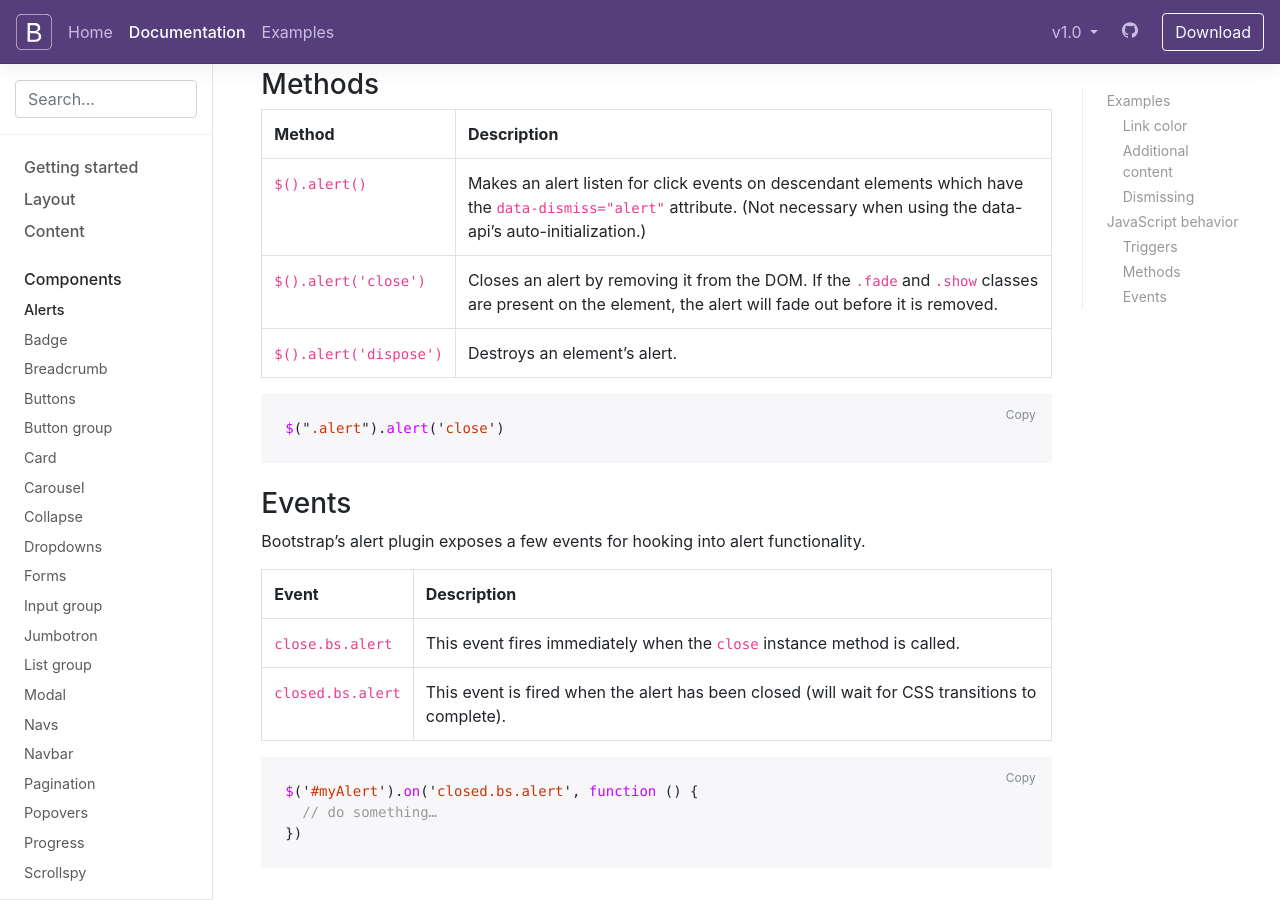
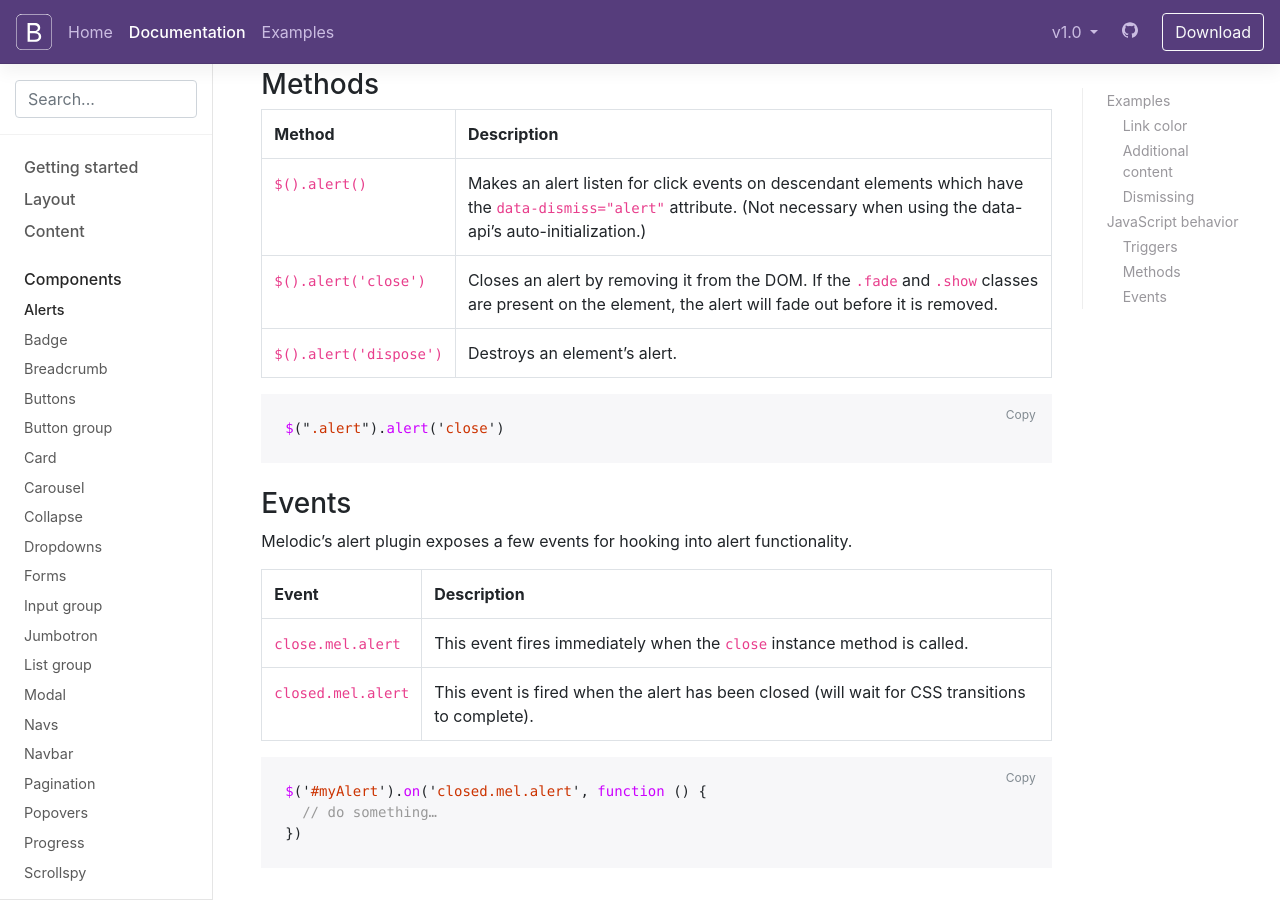
Before and after one commit to arielkirkwood/melodic-web, a Jekyll site: the page built from docs/4.0/components/alerts.md, in a window 1280 px wide and 900 px high, scrolled down 4765 px. Built offline with Jekyll 4.4.1, drawn with Linux system fonts in a browser that asks for light colours; nearby versions of some CDN libraries; comment, search, counter and statistics services are not loaded; the table of contents is made by our own code; some of the changed text lies outside the part shown.

Commit message:
Update Components/Alerts page

```diff
--- a/docs/4.0/components/alerts.md
+++ b/docs/4.0/components/alerts.md
@@ -49,7 +49,7 @@
 
 Using the alert JavaScript plugin, it's possible to dismiss any alert inline. Here's how:
 
-- Be sure you've loaded the alert plugin, or the compiled Bootstrap JavaScript.
+- Be sure you've loaded the alert plugin, or the compiled Melodic JavaScript.
 - If you're building our JavaScript from source, it [requires `util.js`]({{ site.baseurl }}/docs/{{ site.docs_version }}/getting-started/javascript/#util). The compiled version includes this.
 - Add a dismiss button and the `.alert-dismissible` class, which adds extra padding to the right of the alert and positions the `.close` button.
 - On the dismiss button, add the `data-dismiss="alert"` attribute, which triggers the JavaScript functionality. Be sure to use the `<button>` element with it for proper behavior across all devices.
@@ -98,15 +98,15 @@
 
 ### Events
 
-Bootstrap's alert plugin exposes a few events for hooking into alert functionality.
+Melodic's alert plugin exposes a few events for hooking into alert functionality.
 
 | Event | Description |
 | --- | --- |
-| `close.bs.alert` | This event fires immediately when the <code>close</code> instance method is called. |
-| `closed.bs.alert` | This event is fired when the alert has been closed (will wait for CSS transitions to complete). |
+| `close.mel.alert` | This event fires immediately when the <code>close</code> instance method is called. |
+| `closed.mel.alert` | This event is fired when the alert has been closed (will wait for CSS transitions to complete). |
 
 {% highlight js %}
-$('#myAlert').on('closed.bs.alert', function () {
+$('#myAlert').on('closed.mel.alert', function () {
   // do something…
 })
 {% endhighlight %}
```
